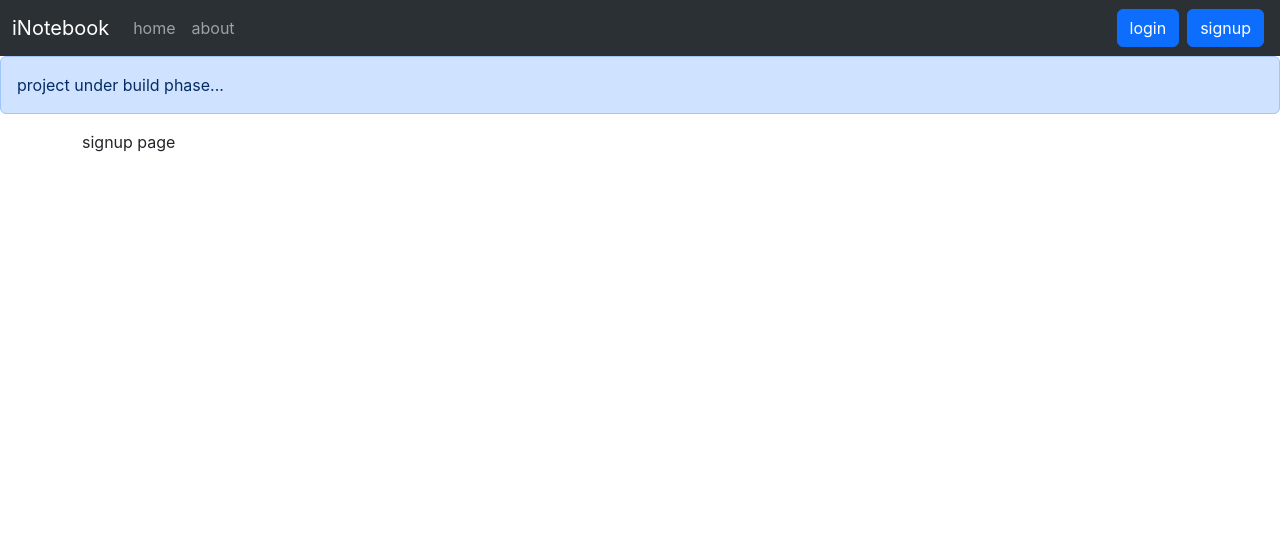
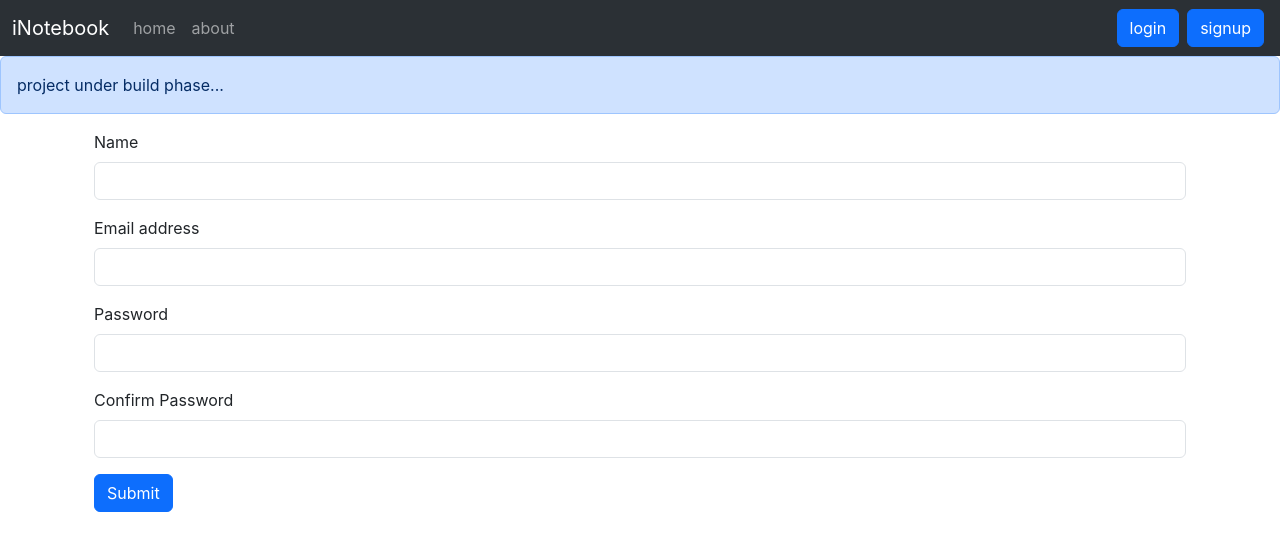
Before and after one commit to siddharth-ruria/inotebook---MERN.stack, a React (Create React App) app: page /signup in a window 1280 px wide. Shown: the top 550 px of the page. Built offline with nearby package versions, Linux system fonts and the light colour scheme.

Commit message:
add signup component and functionality

```diff
--- a/src/components/Notes.js
+++ b/src/components/Notes.js
@@ -1,5 +1,6 @@
 import React, { useContext, useEffect, useRef, useState } from "react";
 import NoteItem from "./NoteItem";
+
 import noteContext from "../context/notes/noteContext";
 import { v4 as uuidv4 } from "uuid";
 import AddNote from "./AddNote";
--- a/src/components/Signup.js
+++ b/src/components/Signup.js
@@ -1,9 +1,106 @@
-import React from 'react'
+import React, { useState } from "react";
+import { useNavigate } from "react-router-dom";
 
 const Signup = () => {
+  const [credentials, setCredentials] = useState({
+    name: "",
+    email: "",
+    password: "",
+    cpassword: "",
+  });
+  let navigate = useNavigate();
+
+  const submitFunc = async (e) => {
+    e.preventDefault();
+    const { name, email, password } = credentials;
+    // api call
+    const response = await fetch("http://localhost:5000/api/auth/createUser", {
+      method: "POST",
+      headers: {
+        "Content-Type": "application/json",
+      },
+      body: JSON.stringify({
+        name: name, // Include name in the request
+        email: email,
+        password: password,
+      }),
+    });
+    const json = await response.json();
+    let success = true;
+    console.log(success, json);
+    // save the auth-token and redirect
+    localStorage.setItem("token", json.authToken);
+    navigate("/");
+  };
+
+  const onChange = (e) => {
+    setCredentials({ ...credentials, [e.target.id]: e.target.value });
+  };
+
   return (
-    <div>signup page</div>
-  )
-}
+    <div className="container">
+      <form onSubmit={submitFunc}>
+        <div className="mb-3">
+          <label htmlFor="name" className="form-label">
+            Name
+          </label>
+          <input
+            type="text"
+            className="form-control"
+            id="name"
+            aria-describedby="emailHelp"
+            name="name"
+            onChange={onChange}
+          />
+        </div>
+        <div className="mb-3">
+          <label htmlFor="email" className="form-label">
+            Email address
+          </label>
+          <input
+            type="email"
+            className="form-control"
+            id="email"
+            aria-describedby="emailHelp"
+            name="email"
+            onChange={onChange}
+          />
+        </div>
+        <div className="mb-3">
+          <label htmlFor="password" className="form-label">
+            Password
+          </label>
+          <input
+            type="password"
+            className="form-control"
+            name="password"
+            id="password"
+            minLength={5}
+            onChange={onChange}
+            required
+          />
+        </div>
+        <div className="mb-3">
+          <label htmlFor="cpassword" className="form-label">
+            Confirm Password
+          </label>
+          <input
+            type="password"
+            className="form-control"
+            id="cpassword"
+            name="cpassword"
+            minLength={5}
+            onChange={onChange}
+            required
+          />
+        </div>
 
-export default Signup
+        <button type="submit" className="btn btn-primary">
+          Submit
+        </button>
+      </form>
+    </div>
+  );
+};
+
+export default Signup;
```
Also changed, not shown: 1 other file (tests, documents, lock files or other folders).
